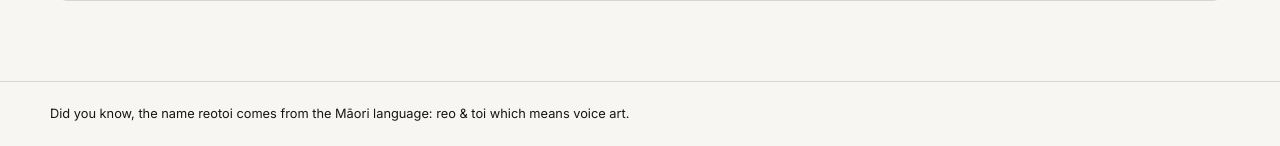
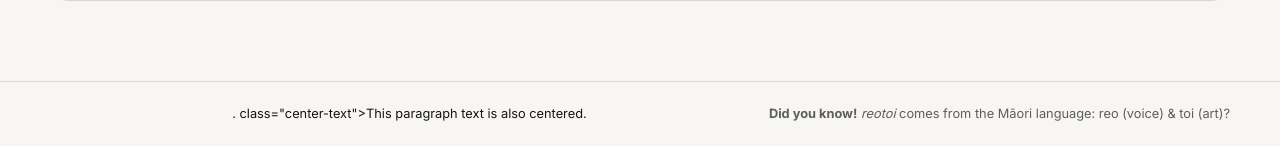
Before and after one commit to edimaudo/reotoi, a FastAPI app: page /create in a window 1280 px wide. Shown: the part 955-1101 px from the top of the page. Run offline with FastAPI, Linux system fonts and the light colour scheme.

Commit message:
Update base.html

```diff
--- a/templates/base.html
+++ b/templates/base.html
@@ -47,7 +47,11 @@
 
 <footer class="site-footer">
     <div class="site-footer__inner">
-        Did you know, the name reotoi comes from the Māori language: reo & toi which means voice art.
+        <b></b>.
+        class="center-text">This paragraph text is also centered.
+
+        <p style="text-align: center;"><b>Did you know!</b> <i>reotoi</i> comes from the Māori language: reo (voice) & toi (art)?</p>
+
     </div>
 </footer>
 
```
